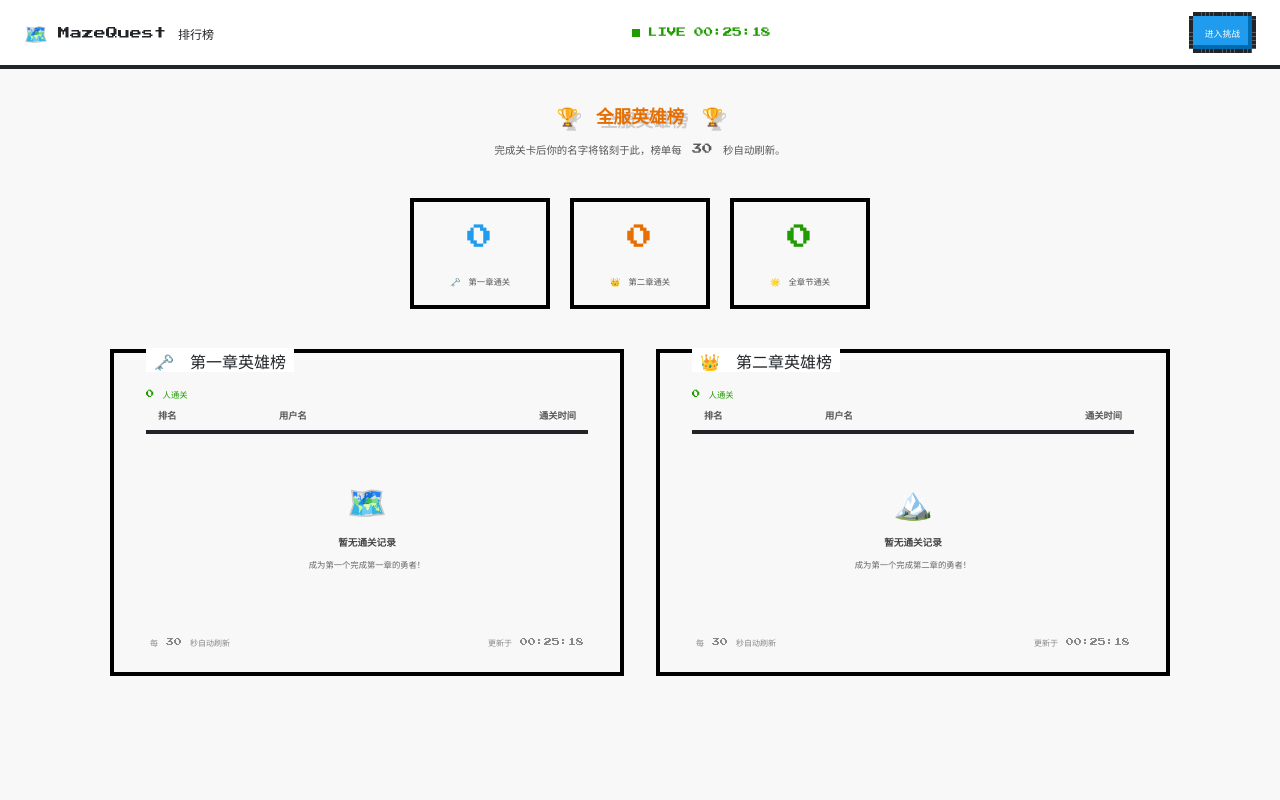
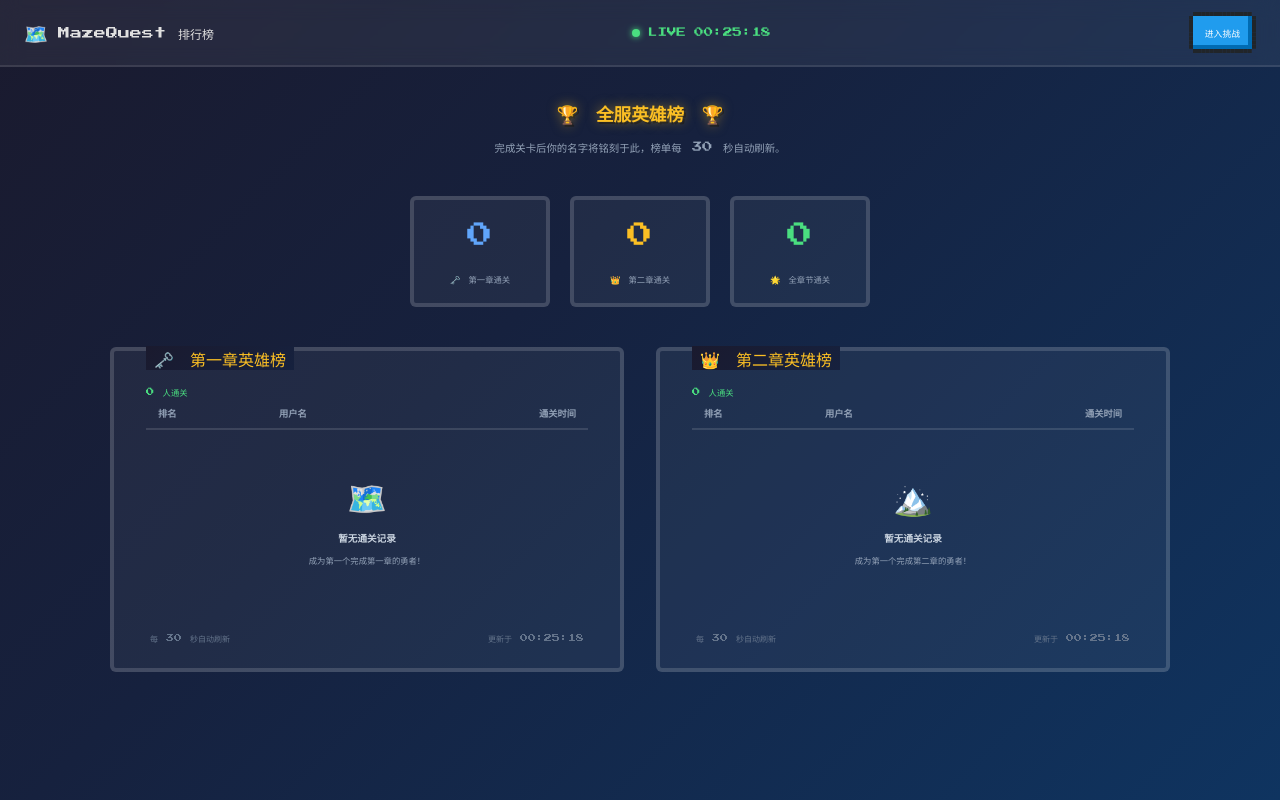
Before and after one commit to Yumeae/shiro-pwnkit-challenge-with-rank, a Flask app: page / in a window 1280 px wide. Run offline with Flask 2, Linux system fonts and the light colour scheme; data that the repository does not hold is empty.

Commit message:
feat: switch CDN to China mirrors and update UI to dark immersive theme
- Replace Google Fonts with fonts.loli.net mirror
- Replace unpkg with cdn.jsdelivr.net for nes.css
- Add dark gradient background, glassmorphism nav/containers
- Add Chinese font fallback (PingFang SC, Microsoft YaHei)
- Soften borders, add subtle glow effects and hover transitions
- Consistent warm gold/blue color palette across all pages

Agent-Logs-Url: https://github.com/Yumeae/shiro-pwnkit-challenge-with-rank/sessions/873b0e5b-7143-495b-92de-7a946ac4bdc1

Co-authored-by: Yumeae <176977377+Yumeae@users.noreply.github.com>

```diff
--- a/leaderboard/templates/index.html
+++ b/leaderboard/templates/index.html
@@ -4,25 +4,27 @@
     <meta charset="UTF-8" />
     <meta name="viewport" content="width=device-width, initial-scale=1.0" />
     <title>迷境探索 · MazeQuest — 全服排行榜</title>
-    <link rel="preconnect" href="https://fonts.googleapis.com" />
-    <link rel="preconnect" href="https://fonts.gstatic.com" crossorigin />
-    <link href="https://fonts.googleapis.com/css2?family=Press+Start+2P&display=swap" rel="stylesheet" />
-    <link href="https://unpkg.com/nes.css@latest/css/nes.min.css" rel="stylesheet" />
+    <link rel="preconnect" href="https://fonts.loli.net" />
+    <link rel="preconnect" href="https://gstatic.loli.net" crossorigin />
+    <link href="https://fonts.loli.net/css2?family=Press+Start+2P&display=swap" rel="stylesheet" />
+    <link href="https://cdn.jsdelivr.net/npm/nes.css@latest/css/nes.min.css" rel="stylesheet" />
     <style>
         * { box-sizing: border-box; }
 
         body {
-            background-color: #f8f8f8;
-            font-family: 'Press Start 2P', monospace;
-            color: #212529;
+            background: linear-gradient(135deg, #1a1a2e 0%, #16213e 40%, #0f3460 100%);
+            font-family: 'Press Start 2P', "PingFang SC", "Microsoft YaHei", sans-serif;
+            color: #e0e0e0;
             min-height: 100vh;
             margin: 0;
         }
 
         /* ── Nav ── */
         nav {
-            background-color: #fff;
-            border-bottom: 4px solid #212529;
+            background: rgba(255,255,255,0.06);
+            backdrop-filter: blur(10px);
+            -webkit-backdrop-filter: blur(10px);
+            border-bottom: 2px solid rgba(255,255,255,0.1);
             padding: 12px 24px;
             display: flex;
             align-items: center;
@@ -36,7 +38,7 @@
             align-items: center;
             gap: 10px;
             text-decoration: none;
-            color: #212529;
+            color: #e0e0e0;
             font-size: 0.75rem;
             white-space: nowrap;
         }
@@ -47,13 +49,15 @@
             align-items: center;
             gap: 8px;
             font-size: 0.6rem;
-            color: #209c00;
+            color: #4ade80;
             white-space: nowrap;
         }
         .live-dot {
             display: inline-block;
             width: 8px; height: 8px;
-            background: #209c00;
+            border-radius: 50%;
+            background: #4ade80;
+            box-shadow: 0 0 6px #4ade80;
             animation: blink 1.2s step-start infinite;
         }
         @keyframes blink {
@@ -64,6 +68,19 @@
         .nav-btn {
             font-size: 0.55rem;
         }
+
+        /* ── NES container overrides ── */
+        .nes-container {
+            background: rgba(255,255,255,0.05);
+            border-color: rgba(255,255,255,0.15);
+            border-radius: 6px;
+            color: #e0e0e0;
+        }
+        .nes-container.with-title > .title {
+            background: linear-gradient(135deg, #1a1a2e, #16213e);
+            color: #fbbf24;
+        }
+        .nes-container.is-dark { background: rgba(0,0,0,0.2); }
 
         /* ── Page ── */
         .page {
@@ -79,13 +96,13 @@
         }
         .hero h1 {
             font-size: 1.1rem;
-            color: #e76e00;
+            color: #fbbf24;
             margin-bottom: 12px;
-            text-shadow: 4px 4px #ccc;
+            text-shadow: 0 0 12px rgba(251,191,36,0.5), 2px 2px 0 rgba(0,0,0,0.4);
         }
         .hero p {
             font-size: 0.65rem;
-            color: #555;
+            color: #94a3b8;
             line-height: 1.8;
         }
 
@@ -101,6 +118,11 @@
             text-align: center;
             min-width: 140px;
             padding: 16px;
+            transition: transform 0.2s, box-shadow 0.2s;
+        }
+        .stat-box:hover {
+            transform: translateY(-2px);
+            box-shadow: 0 4px 20px rgba(0,0,0,0.3);
         }
         .stat-box .val {
             font-size: 1.6rem;
@@ -109,11 +131,11 @@
         }
         .stat-box .lbl {
             font-size: 0.52rem;
-            color: #555;
+            color: #94a3b8;
         }
-        .val-blue   { color: #209cee; }
-        .val-gold   { color: #e76e00; }
-        .val-green  { color: #209c00; }
+        .val-blue   { color: #60a5fa; }
+        .val-gold   { color: #fbbf24; }
+        .val-green  { color: #4ade80; }
 
         /* ── Boards ── */
         .boards {
@@ -131,7 +153,7 @@
         }
         .board-count {
             font-size: 0.52rem;
-            color: #209c00;
+            color: #4ade80;
             margin-left: auto;
         }
 
@@ -147,28 +169,28 @@
         .board-table thead th {
             padding: 8px 12px;
             text-align: left;
-            color: #555;
-            border-bottom: 4px solid #212529;
+            color: #94a3b8;
+            border-bottom: 2px solid rgba(255,255,255,0.12);
             white-space: nowrap;
         }
         .board-table thead th:last-child { text-align: right; }
         .board-table tbody td {
             padding: 8px 12px;
-            border-bottom: 2px solid #ddd;
+            border-bottom: 1px solid rgba(255,255,255,0.06);
             vertical-align: middle;
         }
         .board-table tbody td:last-child { text-align: right; }
         .board-table tbody tr:last-child td { border-bottom: none; }
-        .board-table tbody tr:hover { background: rgba(0,0,0,0.04); }
+        .board-table tbody tr:hover { background: rgba(255,255,255,0.04); }
 
         .medal { font-size: 0.9rem; }
-        .rank-n { color: #666; }
+        .rank-n { color: #94a3b8; }
 
-        .uname { color: #212529; }
+        .uname { color: #e0e0e0; }
 
         .td-time {
             font-family: monospace;
-            color: #555;
+            color: #94a3b8;
             font-size: 0.55rem;
         }
 
@@ -190,7 +212,7 @@
         .podium-medal { font-size: 1.2rem; }
         .podium-name {
             font-size: 0.5rem;
-            color: #212529;
+            color: #e0e0e0;
             max-width: 80px;
             overflow: hidden;
             text-overflow: ellipsis;
@@ -198,7 +220,7 @@
         }
         .podium-time {
             font-size: 0.42rem;
-            color: #555;
+            color: #94a3b8;
             font-family: monospace;
         }
 
@@ -206,10 +228,10 @@
         .empty {
             text-align: center;
             padding: 32px 20px;
-            color: #666;
+            color: #94a3b8;
         }
         .empty .empty-emoji { font-size: 2rem; display: block; margin-bottom: 12px; }
-        .empty h3 { font-size: 0.6rem; margin-bottom: 8px; color: #444; }
+        .empty h3 { font-size: 0.6rem; margin-bottom: 8px; color: #cbd5e1; }
         .empty p { font-size: 0.52rem; line-height: 1.8; }
 
         /* ── Board footer ── */
@@ -217,7 +239,7 @@
             display: flex;
             justify-content: space-between;
             font-size: 0.5rem;
-            color: #888;
+            color: #64748b;
             padding: 8px 4px 0;
         }
 
```
Also changed, not shown: challenge/src-reference/main/resources/templates/index.html (+46 -27 lines), challenge/src-reference/main/resources/templates/login.html (+40 -15 lines).
